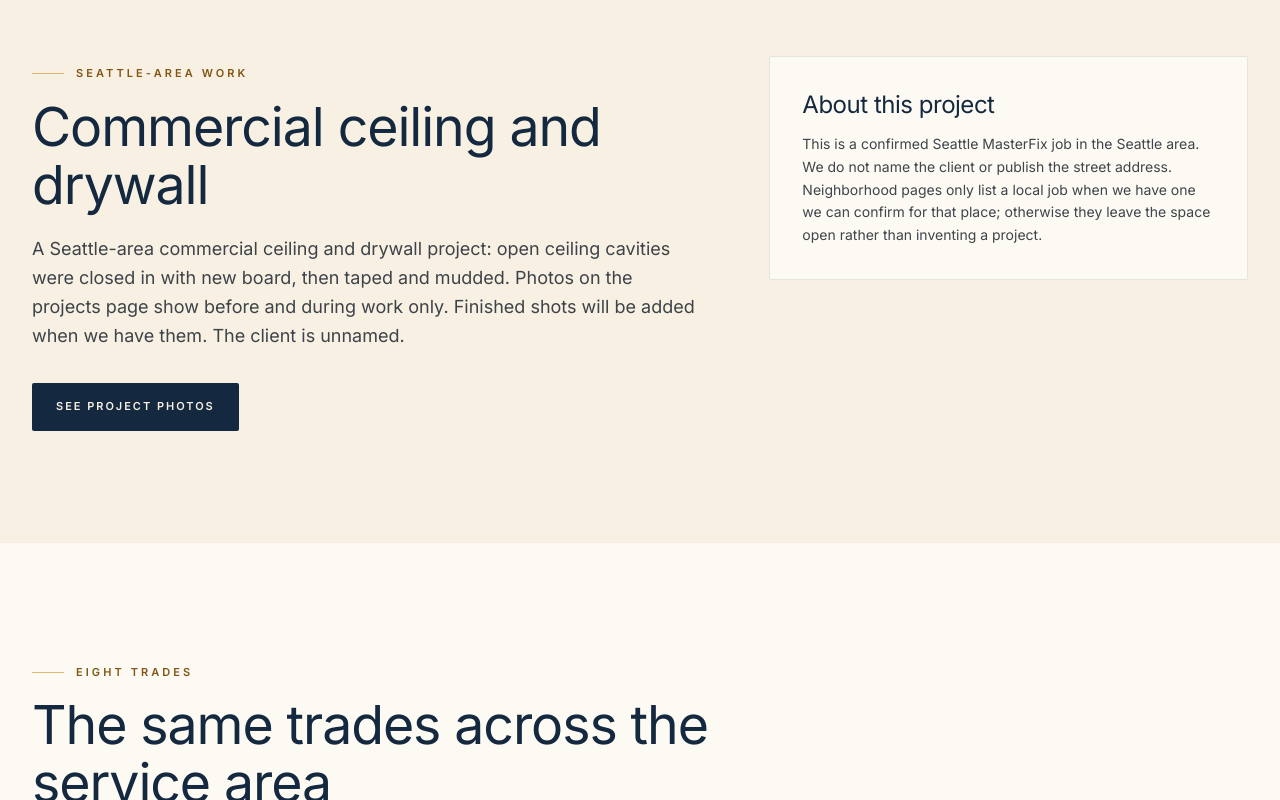
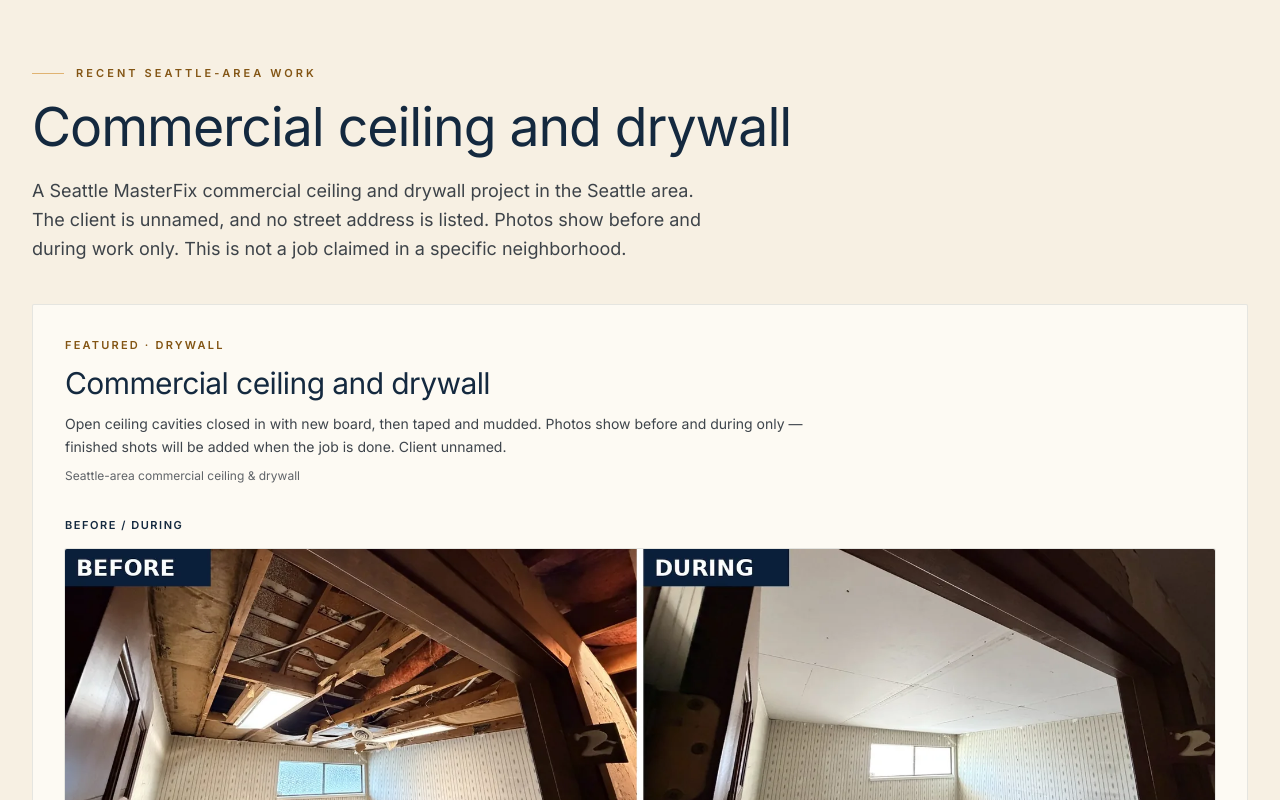
Before and after one commit to Bilalsahak/probuild-clone, a Next.js app: page /service-area in a window 1280 px wide. Shown: the part 2920-3720 px from the top of the page. Built offline with nearby package versions, Linux system fonts and the light colour scheme; no server answers.

Commit message:
Ready location pages: Seattle-area job photos, no placeholders
Drop the TODO job notes and show the existing commercial ceiling
and drywall photos on every service-area page, captioned only as
Seattle-area work, with a different photo set on each page.

```diff
--- a/src/app/service-area/page.tsx
+++ b/src/app/service-area/page.tsx
@@ -8,9 +8,10 @@ import { services } from "@/content/services";
 import {
   neighbourhoodsInRegion,
   regionLabels,
-  seattleAreaFeaturedJob,
   type AreaRegion,
 } from "@/content/neighbourhoods";
+import { projectStories } from "@/content/projectStories";
+import { ProjectStoryBlock } from "@/components/ProjectStory";
 import { site } from "@/config/site";
 
 export const metadata: Metadata = {
@@ -114,30 +115,22 @@ export default function ServiceAreaPage() {
       </section>
 
       <section className="bg-parchment py-20 md:py-28">
-        <Container className="grid gap-12 lg:grid-cols-12">
-          <Reveal className="lg:col-span-7">
+        <Container>
+          <Reveal>
             <SectionHeading
-              eyebrow="Seattle-area work"
-              title={seattleAreaFeaturedJob.title}
-              body={seattleAreaFeaturedJob.summary}
+              eyebrow="Recent Seattle-area work"
+              title="Commercial ceiling and drywall"
+              body="A Seattle MasterFix commercial ceiling and drywall project in the Seattle area. The client is unnamed, and no street address is listed. Photos show before and during work only. This is not a job claimed in a specific neighborhood."
             />
-            <div className="mt-8">
-              <Button href={seattleAreaFeaturedJob.href} variant="dark">
-                {seattleAreaFeaturedJob.hrefLabel}
-              </Button>
-            </div>
           </Reveal>
-          <Reveal className="lg:col-span-5" delay={0.1}>
-            <aside className="rounded-[2px] border border-ink/10 bg-paper p-7 md:p-8">
-              <h2 className="font-display text-2xl text-ink">About this project</h2>
-              <p className="mt-3 text-sm leading-relaxed text-charcoal/85">
-                This is a confirmed Seattle MasterFix job in the Seattle area. We do not name the
-                client or publish the street address. Neighborhood pages only list a local job
-                when we have one we can confirm for that place; otherwise they leave the space
-                open rather than inventing a project.
-              </p>
-            </aside>
-          </Reveal>
+          <div className="mt-10">
+            <ProjectStoryBlock story={projectStories[0]} />
+          </div>
+          <div className="mt-8">
+            <Button href="/projects/" variant="dark">
+              See all project photos
+            </Button>
+          </div>
         </Container>
       </section>
 
--- a/src/components/NeighbourhoodPage.tsx
+++ b/src/components/NeighbourhoodPage.tsx
@@ -14,8 +14,11 @@ import { googleListing } from "@/content/reviews";
 import {
   areaServedLabel,
   getNearbyNeighbourhoods,
+  neighbourhoods,
   type Neighbourhood,
 } from "@/content/neighbourhoods";
+import { ProjectStoryBlock } from "@/components/ProjectStory";
+import { recentSeattleWorkFor } from "@/content/projectStories";
 
 /** Generic cost drivers for a neighbourhood page — the same drivers the
  * service pages use. No hourly rates; every job is priced as one written
@@ -69,40 +72,10 @@ function GuideRangeCard({ guide }: { guide: Guide }) {
   );
 }
 
-function JobBlock({ neighbourhood }: { neighbourhood: Neighbourhood }) {
-  if (neighbourhood.job.status === "published") {
-    const job = neighbourhood.job;
-    return (
-      <div className="rounded-[2px] border border-ink/10 bg-parchment p-7 md:p-8">
-        <h3 className="font-display text-2xl text-ink">{job.title}</h3>
-        <p className="mt-3 text-sm leading-relaxed text-charcoal/85">{job.summary}</p>
-        {job.href ? (
-          <Link
-            href={job.href}
-            className="mt-4 inline-flex items-center gap-2 text-eyebrow font-semibold uppercase tracking-[0.18em] text-bronze-deep"
-          >
-            {job.hrefLabel ?? "Learn more"} <span aria-hidden>→</span>
-          </Link>
-        ) : null}
-      </div>
-    );
-  }
-
-  return (
-    <div>
-      <div dangerouslySetInnerHTML={{ __html: "<!-- TODO Bill: add a real job here -->" }} />
-      <div className="rounded-[2px] border border-dashed border-ink/20 bg-parchment/60 p-7 md:p-8">
-        <p className="text-sm leading-relaxed text-charcoal/80">
-          A project we completed in {neighbourhood.name} will go here once we have photos the
-          client has approved. We do not invent job stories for these pages.
-        </p>
-      </div>
-    </div>
-  );
-}
-
 export function NeighbourhoodPageView({ neighbourhood }: { neighbourhood: Neighbourhood }) {
   const photos = neighbourhood.photoFiles.map((f) => photoByFile(f.trade, f.file));
+  const pageIndex = neighbourhoods.findIndex((n) => n.slug === neighbourhood.slug);
+  const recentWork = recentSeattleWorkFor(neighbourhood.slug, pageIndex);
   const nearby = getNearbyNeighbourhoods(neighbourhood);
   const focusGuides = neighbourhood.focusGuides
     .map((slug) => getGuide(slug))
@@ -272,28 +245,40 @@ export function NeighbourhoodPageView({ neighbourhood }: { neighbourhood: Neighb
       </section>
 
       <section className="bg-parchment py-20 md:py-28">
-        <Container className="grid gap-12 lg:grid-cols-12">
-          <Reveal className="lg:col-span-7">
+        <Container>
+          <Reveal>
             <SectionHeading
               eyebrow="Housing in this area"
               title={`What the houses in ${neighbourhood.name} are often like`}
               body="This is general context for the neighborhood or city, not a claim about a specific property we have already worked on."
             />
-            <p className="mt-8 max-w-2xl text-base leading-relaxed text-charcoal/90">
+            <p className="mt-8 max-w-3xl text-base leading-relaxed text-charcoal/90">
               {neighbourhood.housingStock}
             </p>
           </Reveal>
-          <Reveal className="self-start lg:col-span-5" delay={0.1}>
-            <div>
-              <h2 className="font-display text-2xl text-ink">A job in {neighbourhood.name}</h2>
-              <p className="mt-2 text-sm text-charcoal/80">
-                Only real Seattle MasterFix work, with the client unnamed, goes in this space.
-              </p>
-              <div className="mt-6">
-                <JobBlock neighbourhood={neighbourhood} />
-              </div>
-            </div>
+        </Container>
+      </section>
+
+      <section className="bg-paper py-20 md:py-28">
+        <Container>
+          <Reveal>
+            <SectionHeading
+              eyebrow="Recent Seattle-area work"
+              title="Commercial ceiling and drywall"
+              body="A Seattle MasterFix commercial ceiling and drywall project in the Seattle area. These photos are not a job in this neighborhood or city. The client is unnamed, and no street address is listed. Photos show before and during work only."
+            />
           </Reveal>
+          <div className="mt-10">
+            <ProjectStoryBlock story={recentWork} />
+          </div>
+          <p className="mt-6">
+            <Link
+              href="/projects/"
+              className="inline-flex items-center gap-2 text-eyebrow font-semibold uppercase tracking-[0.18em] text-bronze-deep"
+            >
+              See all project photos <span aria-hidden>→</span>
+            </Link>
+          </p>
         </Container>
       </section>
 
--- a/src/content/neighbourhoods.ts
+++ b/src/content/neighbourhoods.ts
@@ -8,11 +8,11 @@
  *
  * Copy rules:
  * - No invented jobs, reviews, quotes, or statistics.
- * - Photos are crew work from the existing library and are never labelled as
- *   jobs in that neighbourhood.
- * - A published job block is allowed only for a confirmed Seattle MasterFix
- *   project. Otherwise the page carries an HTML comment
- *   `<!-- TODO Bill: add a real job here -->` and no fake project.
+ * - Trade-gallery photos are crew work from the existing library and are never
+ *   labelled as jobs in that neighbourhood.
+ * - Location pages also show a "Recent Seattle-area work" section using the
+ *   confirmed commercial ceiling & drywall photos, captioned as Seattle-area
+ *   work only — never as a job in that town.
  * - Edmonds, Lynnwood, Puyallup and Tacoma are intentionally omitted: they sit
  *   outside the confirmed Seattle & King County service area, and the Puyallup
  *   seismic ceiling-grid lead was not confirmed as a completed job.
@@ -44,16 +44,6 @@ export type PermitNotes = {
   extra?: { name: string; href: string }[];
 };
 
-export type LocalJob =
-  | {
-      status: "published";
-      title: string;
-      summary: string;
-      href?: string;
-      hrefLabel?: string;
-    }
-  | { status: "todo" };
-
 export type Neighbourhood = {
   slug: string;
   name: string;
@@ -72,21 +62,8 @@ export type Neighbourhood = {
   focusGuides: GuideSlug[];
   focusServices: ServiceSlug[];
   nearbySlugs: string[];
-  job: LocalJob;
   photoFiles: { trade: PhotoTrade; file: string }[];
 };
-
-/**
- * Confirmed Seattle MasterFix job, paid in full. Do not name the client or
- * publish the street address. Photos on /projects/ are before and during only.
- */
-export const seattleAreaFeaturedJob = {
-  title: "Commercial ceiling and drywall",
-  summary:
-    "A Seattle-area commercial ceiling and drywall project: open ceiling cavities were closed in with new board, then taped and mudded. Photos on the projects page show before and during work only. Finished shots will be added when we have them. The client is unnamed.",
-  href: "/projects/",
-  hrefLabel: "See project photos",
-} as const;
 
 export const neighbourhoods: Neighbourhood[] = [
   {
@@ -149,7 +126,6 @@ export const neighbourhoods: Neighbourhood[] = [
     ],
     focusServices: ["paint", "siding", "bathroom-remodels", "tile", "drywall"],
     nearbySlugs: ["north-seattle", "ballard", "fremont", "wallingford", "ravenna", "shoreline"],
-    job: { status: "todo" },
     photoFiles: [
       { trade: "siding", file: "siding2.webp" },
       { trade: "fencing", file: "fencing3.webp" },
@@ -217,7 +193,6 @@ export const neighbourhoods: Neighbourhood[] = [
     ],
     focusServices: ["bathroom-remodels", "tile", "siding", "paint", "drywall"],
     nearbySlugs: ["greenwood", "fremont", "magnolia", "queen-anne", "north-seattle", "wallingford"],
-    job: { status: "todo" },
     photoFiles: [
       { trade: "siding", file: "siding6.webp" },
       { trade: "fencing", file: "fencing.webp" },
@@ -285,7 +260,6 @@ export const neighbourhoods: Neighbourhood[] = [
     ],
     focusServices: ["drywall", "bathroom-remodels", "laminate", "paint", "tile"],
     nearbySlugs: ["north-seattle", "wallingford", "greenwood", "lake-forest-park", "capitol-hill", "fremont"],
-    job: { status: "todo" },
     photoFiles: [
       { trade: "siding", file: "siding3.webp" },
       { trade: "fencing", file: "fencing6.webp" },
@@ -354,7 +328,6 @@ export const neighbourhoods: Neighbourhood[] = [
     ],
     focusServices: ["drywall", "paint", "siding", "bathroom-remodels", "laminate"],
     nearbySlugs: ["greenwood", "ravenna", "ballard", "shoreline", "lake-forest-park", "wallingford"],
-    job: { status: "todo" },
     photoFiles: [
       { trade: "siding", file: "siding7.webp" },
       { trade: "fencing", file: "fencing1.webp" },
@@ -423,7 +396,6 @@ export const neighbourhoods: Neighbourhood[] = [
     ],
     focusServices: ["siding", "paint", "tile", "bathroom-remodels", "fencing"],
     nearbySlugs: ["ballard", "wallingford", "greenwood", "queen-anne", "north-seattle", "magnolia"],
-    job: { status: "todo" },
     photoFiles: [
       { trade: "siding", file: "siding4.webp" },
       { trade: "fencing", file: "fencing2.webp" },
@@ -492,7 +464,6 @@ export const neighbourhoods: Neighbourhood[] = [
     ],
     focusServices: ["bathroom-remodels", "tile", "paint", "drywall", "fencing"],
     nearbySlugs: ["fremont", "greenwood", "ravenna", "queen-anne", "north-seattle", "ballard"],
-    job: { status: "todo" },
     photoFiles: [
       { trade: "siding", file: "siding5.webp" },
       { trade: "fencing", file: "fencing4.webp" },
@@ -561,7 +532,6 @@ export const neighbourhoods: Neighbourhood[] = [
     ],
     focusServices: ["siding", "paint", "bathroom-remodels", "drywall", "tile"],
     nearbySlugs: ["magnolia", "ballard", "fremont", "capitol-hill", "west-seattle", "wallingford"],
-    job: { status: "todo" },
     photoFiles: [
       { trade: "siding", file: "siding1.webp" },
       { trade: "fencing", file: "fencing5.webp" },
@@ -630,7 +600,6 @@ export const neighbourhoods: Neighbourhood[] = [
     ],
     focusServices: ["unit-turns", "bathroom-remodels", "tile", "paint", "laminate"],
     nearbySlugs: ["queen-anne", "wallingford", "ravenna", "west-seattle", "ballard", "fremont"],
-    job: { status: "todo" },
     photoFiles: [
       { trade: "siding", file: "siding6.webp" },
       { trade: "fencing", file: "fencing.webp" },
@@ -698,7 +667,6 @@ export const neighbourhoods: Neighbourhood[] = [
     ],
     focusServices: ["paint", "siding", "bathroom-remodels", "fencing", "drywall"],
     nearbySlugs: ["ballard", "queen-anne", "fremont", "west-seattle", "greenwood", "wallingford"],
-    job: { status: "todo" },
     photoFiles: [
       { trade: "siding", file: "siding7.webp" },
       { trade: "fencing", file: "fencing1.webp" },
@@ -767,7 +735,6 @@ export const neighbourhoods: Neighbourhood[] = [
     ],
     focusServices: ["bathroom-remodels", "tile", "paint", "unit-turns", "siding"],
     nearbySlugs: ["burien", "queen-anne", "magnolia", "capitol-hill", "ballard", "renton"],
-    job: { status: "todo" },
     photoFiles: [
       { trade: "siding", file: "siding2.webp" },
       { trade: "fencing", file: "fencing3.webp" },
@@ -830,7 +797,6 @@ export const neighbourhoods: Neighbourhood[] = [
     ],
     focusServices: ["siding", "bathroom-remodels", "drywall", "paint", "laminate"],
     nearbySlugs: ["north-seattle", "lake-forest-park", "greenwood", "bothell", "ravenna", "ballard"],
-    job: { status: "todo" },
     photoFiles: [
       { trade: "siding", file: "siding3.webp" },
       { trade: "fencing", file: "fencing6.webp" },
@@ -893,7 +859,6 @@ export const neighbourhoods: Neighbourhood[] = [
     ],
     focusServices: ["siding", "fencing", "drywall", "bathroom-remodels", "paint"],
     nearbySlugs: ["shoreline", "north-seattle", "bothell", "kirkland", "ravenna", "greenwood"],
-    job: { status: "todo" },
     photoFiles: [
       { trade: "siding", file: "siding5.webp" },
       { trade: "fencing", file: "fencing4.webp" },
@@ -959,7 +924,6 @@ export const neighbourhoods: Neighbourhood[] = [
     ],
     focusServices: ["bathroom-remodels", "siding", "laminate", "paint", "fencing"],
     nearbySlugs: ["kirkland", "lake-forest-park", "shoreline", "redmond", "bellevue", "north-seattle"],
-    job: { status: "todo" },
     photoFiles: [
       { trade: "siding", file: "siding4.webp" },
       { trade: "fencing", file: "fencing2.webp" },
@@ -1025,7 +989,6 @@ export const neighbourhoods: Neighbourhood[] = [
     ],
     focusServices: ["bathroom-remodels", "tile", "siding", "paint", "laminate"],
     nearbySlugs: ["bellevue", "redmond", "bothell", "lake-forest-park", "ravenna", "capitol-hill"],
-    job: { status: "todo" },
     photoFiles: [
       { trade: "siding", file: "siding6.webp" },
       { trade: "fencing", file: "fencing5.webp" },
@@ -1091,7 +1054,6 @@ export const neighbourhoods: Neighbourhood[] = [
     ],
     focusServices: ["bathroom-remodels", "tile", "siding", "paint", "drywall"],
     nearbySlugs: ["kirkland", "redmond", "renton", "west-seattle", "capitol-hill", "bothell"],
-    job: { status: "todo" },
     photoFiles: [
       { trade: "siding", file: "siding1.webp" },
       { trade: "fencing", file: "fencing.webp" },
@@ -1157,7 +1119,6 @@ export const neighbourhoods: Neighbourhood[] = [
     ],
     focusServices: ["bathroom-remodels", "siding", "fencing", "laminate", "paint"],
     nearbySlugs: ["kirkland", "bellevue", "bothell", "renton", "lake-forest-park", "capitol-hill"],
-    job: { status: "todo" },
     photoFiles: [
       { trade: "siding", file: "siding7.webp" },
       { trade: "fencing", file: "fencing1.webp" },
@@ -1223,7 +1184,6 @@ export const neighbourhoods: Neighbourhood[] = [
     ],
     focusServices: ["siding", "bathroom-remodels", "laminate", "paint", "fencing"],
     nearbySlugs: ["bellevue", "kent", "burien", "west-seattle", "redmond", "kirkland"],
-    job: { status: "todo" },
     photoFiles: [
       { trade: "siding", file: "siding2.webp" },
       { trade: "fencing", file: "fencing3.webp" },
@@ -1286,7 +1246,6 @@ export const neighbourhoods: Neighbourhood[] = [
     ],
     focusServices: ["siding", "bathroom-remodels", "tile", "laminate", "paint"],
     nearbySlugs: ["west-seattle", "kent", "renton", "queen-anne", "ballard", "bellevue"],
-    job: { status: "todo" },
     photoFiles: [
       { trade: "siding", file: "siding3.webp" },
       { trade: "fencing", file: "fencing6.webp" },
@@ -1349,7 +1308,6 @@ export const neighbourhoods: Neighbourhood[] = [
     ],
     focusServices: ["bathroom-remodels", "siding", "laminate", "paint", "fencing"],
     nearbySlugs: ["renton", "burien", "bellevue", "west-seattle", "redmond", "kirkland"],
-    job: { status: "todo" },
     photoFiles: [
       { trade: "siding", file: "siding5.webp" },
       { trade: "fencing", file: "fencing2.webp" },
--- a/src/content/projectStories.ts
+++ b/src/content/projectStories.ts
@@ -82,3 +82,28 @@ export const projectStories: ProjectStory[] = [
     awaitingAfter: true,
   },
 ];
+
+function rotate<T>(items: T[], start: number, count: number): T[] {
+  if (!items.length || count <= 0) return [];
+  return Array.from({ length: Math.min(count, items.length) }, (_, i) => items[(start + i) % items.length]);
+}
+
+/**
+ * A varied slice of the Seattle-area commercial ceiling & drywall story for
+ * location pages. Captions stay "Seattle-area" — never a job in that town.
+ */
+export function recentSeattleWorkFor(slug: string, pageIndex: number): ProjectStory {
+  const story = projectStories[0];
+  const pairStart = pageIndex % story.pairs.length;
+  const processStart = pageIndex % story.processShots.length;
+  const processCount = 2 + (pageIndex % 2);
+  // After the 12 unique 2-pair combinations, show all three before/during
+  // pairs so later pages are not repeats of earlier ones.
+  const pairCount = pageIndex < story.pairs.length * story.processShots.length ? 2 : story.pairs.length;
+  return {
+    ...story,
+    id: `${story.id}-${slug}`,
+    pairs: rotate(story.pairs, pairStart, pairCount),
+    processShots: rotate(story.processShots, processStart, processCount),
+  };
+}
```
